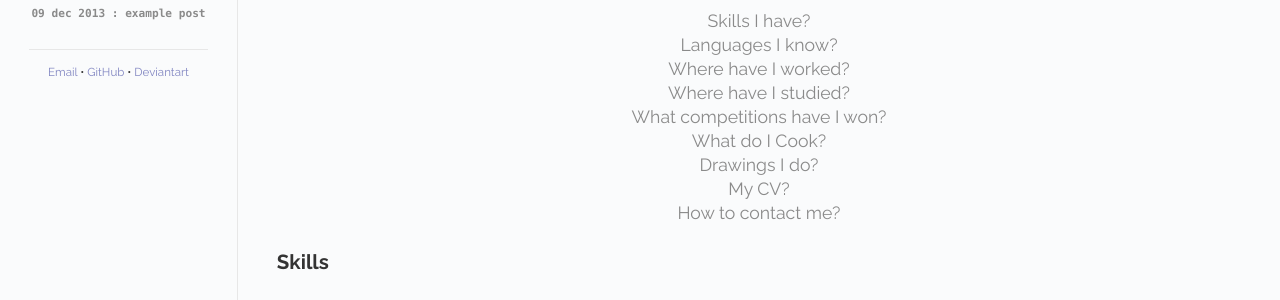
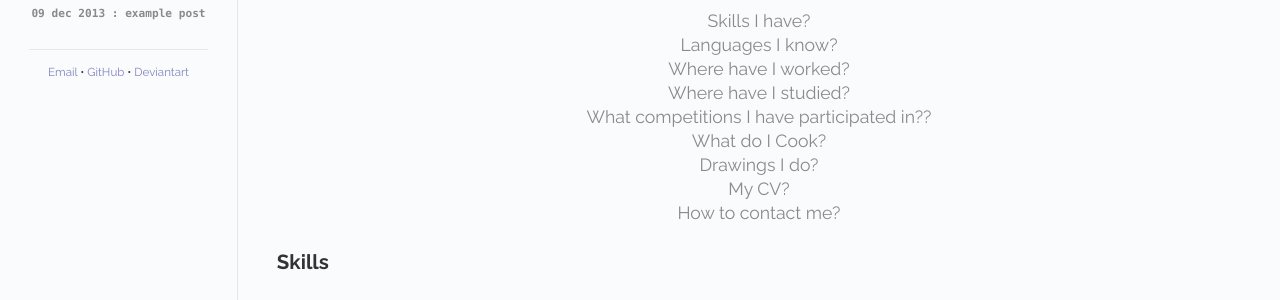
Before and after one commit to herrjemand/herrjemand.github.io, a Jekyll site: the page built from index.html, in a window 1280 px wide. Shown: the part 208-508 px from the top of the page. Built offline with Jekyll 4.4.1, drawn with Linux system fonts in a browser that asks for light colours; Markdown is read by kramdown in place of the engine named in the settings; some of the changed text lies outside the part shown.

Commit message:
Update index.html

```diff
--- a/index.html
+++ b/index.html
@@ -17,7 +17,7 @@
 			<p><a href="#Languages">Languages I know?</a></p>
 			<p><a href="#Jobs">Where have I worked?</a></p>
 			<p><a href="#Education">Where have I studied?</a></p>
-			<p><a href="#Competitions">What competitions have I won?</a></p>
+			<p><a href="#Competitions">What competitions I have participated in??</a></p>
 			<p><a href="#Cooking">What do I Cook?</a></p>
 			<p><a href="#Art">Drawings I do?</a></p>
 			<p><a href="/data/ackermann_yuriy_cv.pdf">My CV?</a></p>
@@ -187,6 +187,9 @@
 							<li><p>2013: Global Connexins Fashion Competition 2013. First place in category and overall. Together with Marcel Müller.</p></li>
 							<li><p>2013: Stage Challange. First place. Part of Craft Team together with Marcel Müller.</p></li>
 						</ul>
+						<ul>
+							<li><p>2014: AKLHackfestSOT14. Backend guy. Together with Chris Petty, @4lexNZ, Harriet Robinson-Chen and our awesome mentor Robert Coup.</p></li>
+						</ul>
 					</div>
 				</section>
 				<hr>
```
